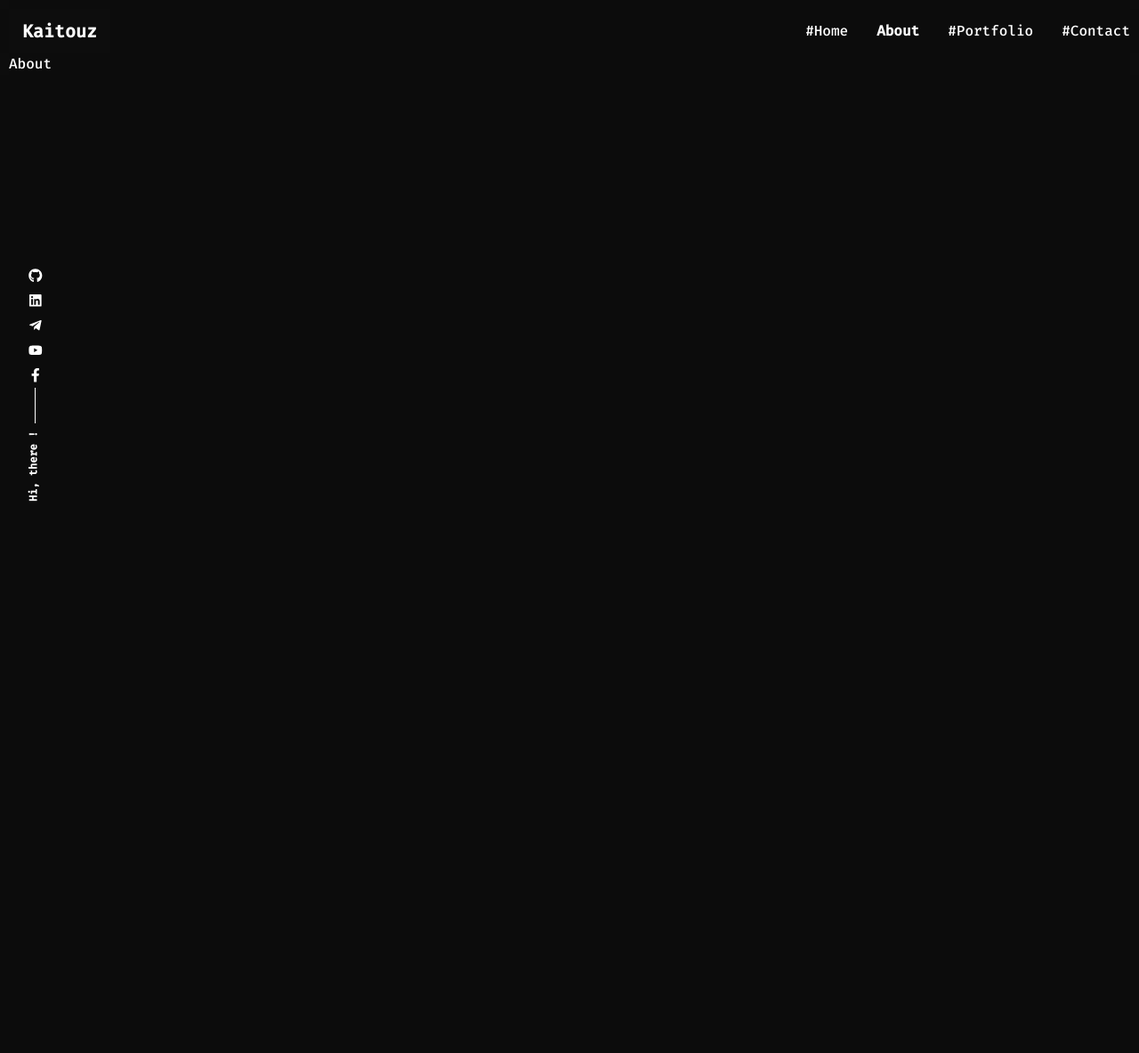
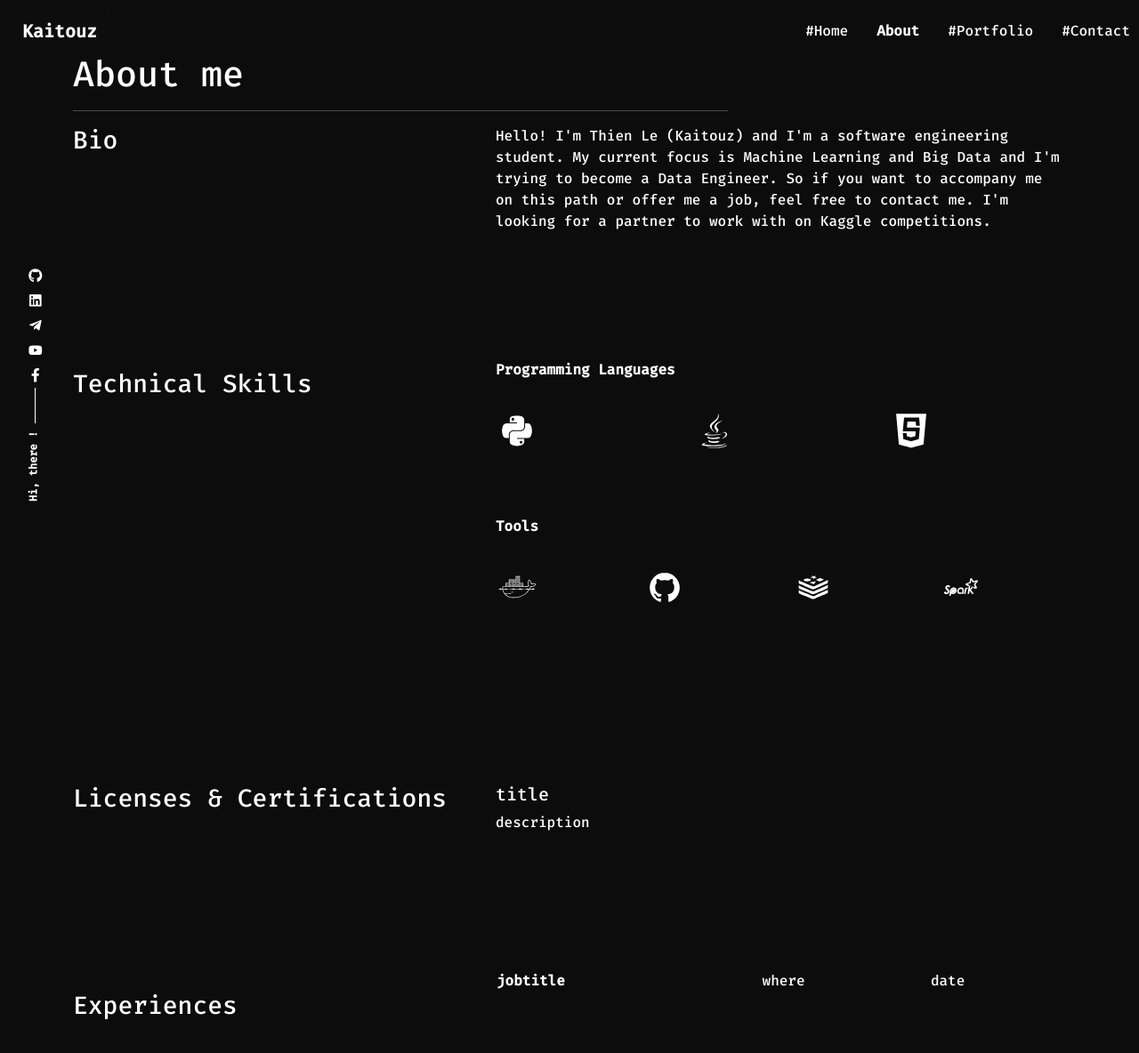
Before and after one commit to stepancar-web-programming/2022-fall-lab-portfolio-le-ngok-thien, a React (Create React App) app: page /about in a window 1280 px wide. Shown: the top 1184 px of the page at 89% size. Before the commit the page ends 800 px from the top, so only its background shows below. Built offline with nearby package versions, Linux system fonts and the light colour scheme.

Commit message:
created about page

```diff
--- a/package.json
+++ b/package.json
@@ -8,6 +8,7 @@
     "@testing-library/user-event": "^13.5.0",
     "bootstrap": "^5.2.2",
     "react": "^18.2.0",
+    "react-bootstrap": "^2.6.0",
     "react-dom": "^18.2.0",
     "react-icons": "^4.6.0",
     "react-router-dom": "^6.4.3",
--- a/src/pages/about/About.js
+++ b/src/pages/about/About.js
@@ -1,7 +1,114 @@
 import React from 'react'
+import { Container, Row, Col } from 'react-bootstrap'
+import './about.css'
+import {
+  DiPython,
+  DiJava,
+  DiJavascript,
+  DiDocker,
+  DiGithubBadge,
+  DiRedis,
+  DiSpark
+} from 'react-icons/di'
 
 export const About = () => {
   return (
-    <div>About</div>
+    <Container classname="About-container">
+      <Row classname="mb-5 mt-3">
+        <Col lg="8">
+          <h1 classname="display-4 mb-4">About me </h1>
+          <hr classname="t_border my-4 ml-0 text-left" />
+        </Col>
+      </Row>
+
+      <Row className="sec_sp">
+        <Col lg="5">
+          <h3 className="">Bio</h3>
+        </Col>
+        <Col lg="7" className="d-flex align-items-center">
+          <div>
+            <p>Hello! I'm Thien Le (Kaitouz) and I'm a software engineering student.
+                My current focus is Machine Learning and Big Data and I'm trying to become a Data Engineer.
+                So if you want to accompany me on this path or offer me a job, feel free to contact me.
+                I'm looking for a partner to work with on Kaggle competitions.
+            </p>
+          </div>
+        </Col>
+      </Row>
+
+
+      <Row className="sec_sp">
+        <Col lg="5">
+          <h3 className="color_sec py-4">Technical Skills</h3>
+          <i class="devicon-devicon-plain-wordmark colored"></i>
+
+        </Col>
+        <Col lg="7">
+
+          <h3 className="skills-title">Programming Languages</h3>
+          <Row style={{ justifyContent: "Left", paddingBottom: "50px" }}>
+            <Col className='tech-icons'>
+              <DiPython />
+            </Col>
+            <Col className='tech-icons'>
+              <DiJava />
+            </Col>
+            <Col className='tech-icons'>
+              <DiJavascript />
+            </Col>
+          </Row>
+
+          <h3 className="skills-title">Tools</h3>
+          <Row style={{ justifyContent: "Left", paddingBottom: "50px" }}>
+          <Col className='tech-icons'>
+              <DiDocker />
+            </Col>
+            <Col className='tech-icons'>
+              <DiGithubBadge />
+            </Col>
+            <Col className='tech-icons'>
+              <DiRedis />
+            </Col>
+            <Col className='tech-icons'>
+              <DiSpark />
+            </Col>
+
+          </Row>
+
+
+        </Col>
+      </Row>
+
+      <Row className="sec_sp">
+        <Col lang="5">
+          <h3 className="color_sec py-4">Licenses & Certifications</h3>
+        </Col>
+        <Col lg="7">
+          <div className="award py-4">
+                <h5 className="award_title">title</h5>
+                <p className="award_description">description</p>
+          </div>
+        </Col>
+      </Row>
+
+      <Row className=" sec_sp">
+        <Col lg="5">
+          <h3 className="color_sec py-4">Experiences</h3>
+        </Col>
+        <Col lg="7">
+          <table className="table caption-top">
+            <tbody>
+              <tr></tr>
+
+                <th scope="row">jobtitle</th>
+                <td>where</td>
+                <td>date</td>
+
+            </tbody>
+          </table>
+        </Col>
+      </Row>
+
+    </Container>
   )
 }
--- /dev/null
+++ b/src/pages/about/about.css
@@ -0,0 +1,29 @@
+.sec_sp {
+    margin-bottom: calc(3rem + 5.128vw)
+}
+
+.table td,
+.table th {
+    color: var(--text-color);
+}
+
+
+.t_border {
+    border-color: var(--text-color) !important;
+}
+
+.skills-title {
+    font-size: 16px;
+    font-weight: 700;
+    margin: 15px 0 20px;
+}
+
+
+.award__title {
+    padding: 8px 0;
+    border-bottom: solid 2px var(--secondary-color);
+}
+
+.tech-icons {
+    font-size: 3em !important;
+}
```
Also changed, not shown: 1 other file (tests, documents, lock files or other folders).
